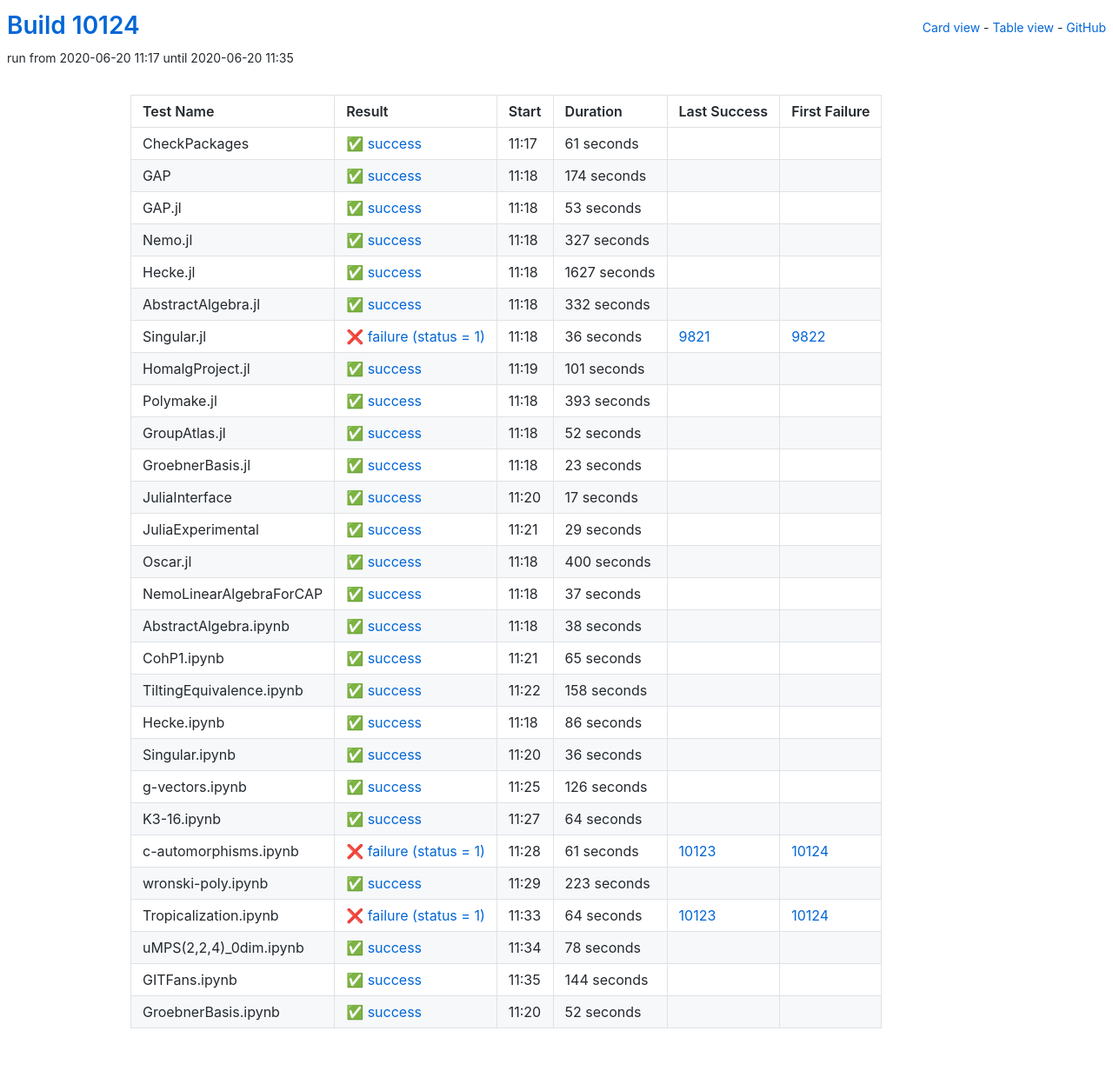
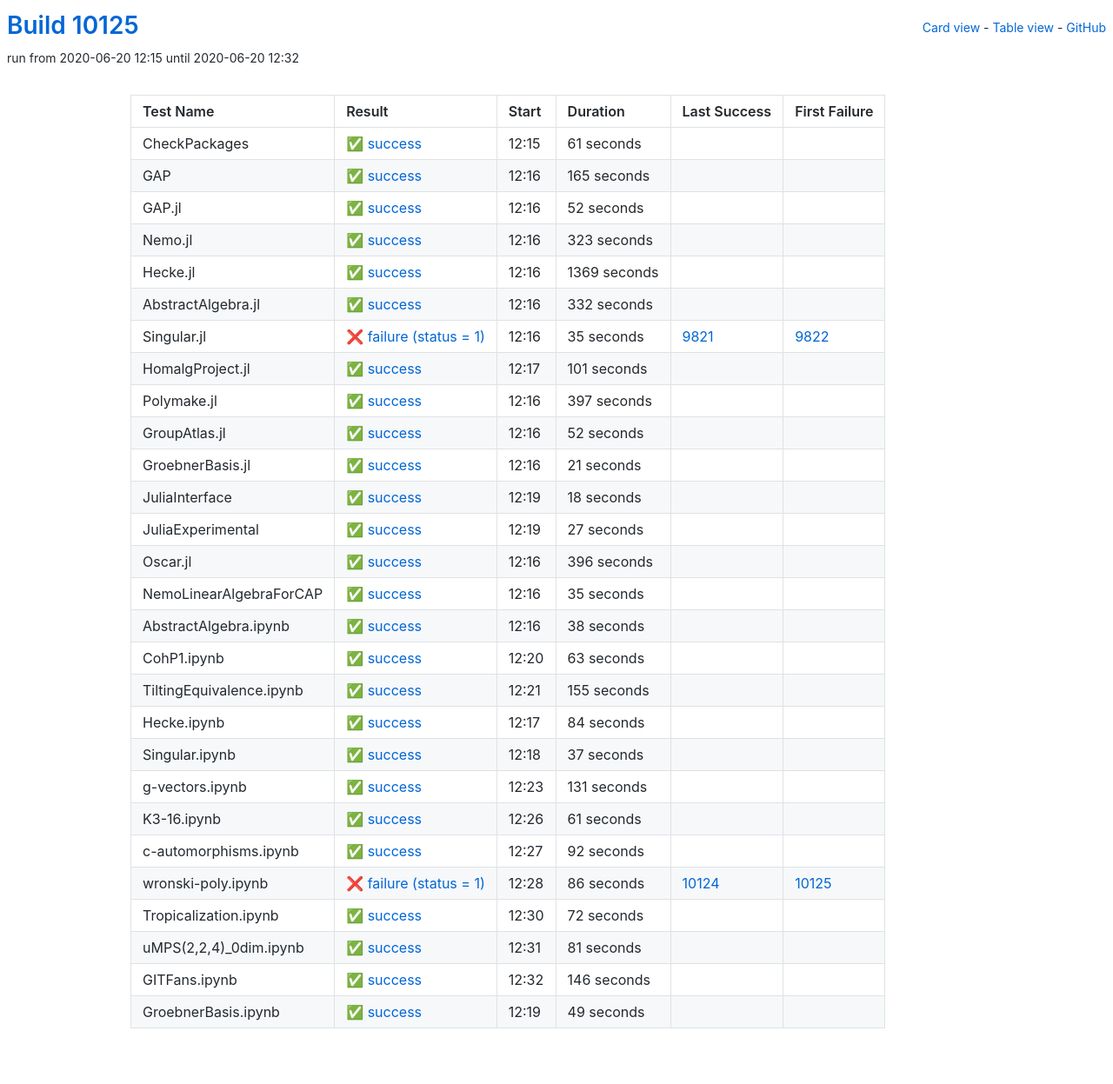
Before and after one commit to oscar-system/oscar-ci-status, a Jekyll site: the page built from table.html, in a window 1280 px wide. Shown: the whole page at 87% size. Built offline with Jekyll 4.4.1, drawn with Linux system fonts in a browser that asks for light colours.

Commit message:
Build #10125

```diff
--- a/_data/ci.yml
+++ b/_data/ci.yml
@@ -1,6 +1,6 @@
 ---
-build: 10124
-build_url: https://oscarci.mathematik.uni-kl.de/job/oscar/10124/
+build: 10125
+build_url: https://oscarci.mathematik.uni-kl.de/job/oscar/10125/
 job: oscar
 organization: oscar-system
 repo: oscar-ci-status
@@ -8,8 +8,8 @@ repourl: https://github.com/oscar-system/oscar-ci-status
 tests:
 - name: CheckPackages
   id: checkpackages
-  log: https://oscarci.mathematik.uni-kl.de/job/oscar/10124/artifact/logs/build-10124/CheckPackages.log
-  start: 2020-06-20 11:17
+  log: https://oscarci.mathematik.uni-kl.de/job/oscar/10125/artifact/logs/build-10125/CheckPackages.log
+  start: 2020-06-20 12:15
   success: true
   exitcode: 0
   status: success
@@ -20,56 +20,56 @@ tests:
   first_failure_url:
 - name: GAP
   id: gap
-  log: https://oscarci.mathematik.uni-kl.de/job/oscar/10124/artifact/logs/build-10124/GAP.log
-  start: 2020-06-20 11:18
+  log: https://oscarci.mathematik.uni-kl.de/job/oscar/10125/artifact/logs/build-10125/GAP.log
+  start: 2020-06-20 12:16
   success: true
   exitcode: 0
   status: success
-  duration: 174
+  duration: 165
   last_success: false
   last_success_url:
   first_failure: false
   first_failure_url:
 - name: GAP.jl
   id: gap-jl
-  log: https://oscarci.mathematik.uni-kl.de/job/oscar/10124/artifact/logs/build-10124/GAP.jl.log
-  start: 2020-06-20 11:18
+  log: https://oscarci.mathematik.uni-kl.de/job/oscar/10125/artifact/logs/build-10125/GAP.jl.log
+  start: 2020-06-20 12:16
   success: true
   exitcode: 0
   status: success
-  duration: 53
+  duration: 52
   last_success: false
   last_success_url:
   first_failure: false
   first_failure_url:
 - name: Nemo.jl
   id: nemo-jl
-  log: https://oscarci.mathematik.uni-kl.de/job/oscar/10124/artifact/logs/build-10124/Nemo.jl.log
-  start: 2020-06-20 11:18
+  log: https://oscarci.mathematik.uni-kl.de/job/oscar/10125/artifact/logs/build-10125/Nemo.jl.log
+  start: 2020-06-20 12:16
   success: true
   exitcode: 0
   status: success
-  duration: 327
+  duration: 323
   last_success: false
   last_success_url:
   first_failure: false
   first_failure_url:
 - name: Hecke.jl
   id: hecke-jl
-  log: https://oscarci.mathematik.uni-kl.de/job/oscar/10124/artifact/logs/build-10124/Hecke.jl.log
-  start: 2020-06-20 11:18
+  log: https://oscarci.mathematik.uni-kl.de/job/oscar/10125/artifact/logs/build-10125/Hecke.jl.log
+  start: 2020-06-20 12:16
   success: true
   exitcode: 0
   status: success
-  duration: 1627
+  duration: 1369
   last_success: false
   last_success_url:
   first_failure: false
   first_failure_url:
 - name: AbstractAlgebra.jl
   id: abstractalgebra-jl
-  log: https://oscarci.mathematik.uni-kl.de/job/oscar/10124/artifact/logs/build-10124/AbstractAlgebra.jl.log
-  start: 2020-06-20 11:18
+  log: https://oscarci.mathematik.uni-kl.de/job/oscar/10125/artifact/logs/build-10125/AbstractAlgebra.jl.log
+  start: 2020-06-20 12:16
   success: true
   exitcode: 0
   status: success
@@ -80,20 +80,20 @@ tests:
   first_failure_url:
 - name: Singular.jl
   id: singular-jl
-  log: https://oscarci.mathematik.uni-kl.de/job/oscar/10124/artifact/logs/build-10124/Singular.jl.log
-  start: 2020-06-20 11:18
+  log: https://oscarci.mathematik.uni-kl.de/job/oscar/10125/artifact/logs/build-10125/Singular.jl.log
+  start: 2020-06-20 12:16
   success: false
   exitcode: 1
   status: failure
-  duration: 36
+  duration: 35
   last_success: 9821
   last_success_url: https://oscarci.mathematik.uni-kl.de/job/oscar/9821/
   first_failure: 9822
   first_failure_url: https://oscarci.mathematik.uni-kl.de/job/oscar/9822/
 - name: HomalgProject.jl
   id: homalgproject-jl
-  log: https://oscarci.mathematik.uni-kl.de/job/oscar/10124/artifact/logs/build-10124/HomalgProject.jl.log
-  start: 2020-06-20 11:19
+  log: https://oscarci.mathematik.uni-kl.de/job/oscar/10125/artifact/logs/build-10125/HomalgProject.jl.log
+  start: 2020-06-20 12:17
   success: true
   exitcode: 0
   status: success
@@ -104,20 +104,20 @@ tests:
   first_failure_url:
 - name: Polymake.jl
   id: polymake-jl
-  log: https://oscarci.mathematik.uni-kl.de/job/oscar/10124/artifact/logs/build-10124/Polymake.jl.log
-  start: 2020-06-20 11:18
+  log: https://oscarci.mathematik.uni-kl.de/job/oscar/10125/artifact/logs/build-10125/Polymake.jl.log
+  start: 2020-06-20 12:16
   success: true
   exitcode: 0
   status: success
-  duration: 393
+  duration: 397
   last_success: false
   last_success_url:
   first_failure: false
   first_failure_url:
 - name: GroupAtlas.jl
   id: groupatlas-jl
-  log: https://oscarci.mathematik.uni-kl.de/job/oscar/10124/artifact/logs/build-10124/GroupAtlas.jl.log
-  start: 2020-06-20 11:18
+  log: https://oscarci.mathematik.uni-kl.de/job/oscar/10125/artifact/logs/build-10125/GroupAtlas.jl.log
+  start: 2020-06-20 12:16
   success: true
   exitcode: 0
   status: success
@@ -128,68 +128,68 @@ tests:
   first_failure_url:
 - name: GroebnerBasis.jl
   id: groebnerbasis-jl
-  log: https://oscarci.mathematik.uni-kl.de/job/oscar/10124/artifact/logs/build-10124/GroebnerBasis.jl.log
-  start: 2020-06-20 11:18
+  log: https://oscarci.mathematik.uni-kl.de/job/oscar/10125/artifact/logs/build-10125/GroebnerBasis.jl.log
+  start: 2020-06-20 12:16
   success: true
   exitcode: 0
   status: success
-  duration: 23
+  duration: 21
   last_success: false
   last_success_url:
   first_failure: false
   first_failure_url:
 - name: JuliaInterface
   id: juliainterface
-  log: https://oscarci.mathematik.uni-kl.de/job/oscar/10124/artifact/logs/build-10124/JuliaInterface.log
-  start: 2020-06-20 11:20
+  log: https://oscarci.mathematik.uni-kl.de/job/oscar/10125/artifact/logs/build-10125/JuliaInterface.log
+  start: 2020-06-20 12:19
   success: true
   exitcode: 0
   status: success
-  duration: 17
+  duration: 18
   last_success: false
   last_success_url:
   first_failure: false
   first_failure_url:
 - name: JuliaExperimental
   id: juliaexperimental
-  log: https://oscarci.mathematik.uni-kl.de/job/oscar/10124/artifact/logs/build-10124/JuliaExperimental.log
-  start: 2020-06-20 11:21
+  log: https://oscarci.mathematik.uni-kl.de/job/oscar/10125/artifact/logs/build-10125/JuliaExperimental.log
+  start: 2020-06-20 12:19
   success: true
   exitcode: 0
   status: success
-  duration: 29
+  duration: 27
   last_success: false
   last_success_url:
   first_failure: false
   first_failure_url:
 - name: Oscar.jl
   id: oscar-jl
-  log: https://oscarci.mathematik.uni-kl.de/job/oscar/10124/artifact/logs/build-10124/Oscar.jl.log
-  start: 2020-06-20 11:18
+  log: https://oscarci.mathematik.uni-kl.de/job/oscar/10125/artifact/logs/build-10125/Oscar.jl.log
+  start: 2020-06-20 12:16
   success: true
   exitcode: 0
   status: success
-  duration: 400
+  duration: 396
   last_success: false
   last_success_url:
   first_failure: false
   first_failure_url:
 - name: NemoLinearAlgebraForCAP
   id: nemolinearalgebraforcap
-  log: https://oscarci.mathematik.uni-kl.de/job/oscar/10124/artifact/logs/build-10124/NemoLinearAlgebraForCAP.log
-  start: 2020-06-20 11:18
+  log: https://oscarci.mathematik.uni-kl.de/job/oscar/10125/artifact/logs/build-10125/NemoLinearAlgebraForCAP.log
+  start: 2020-06-20 12:16
   success: true
   exitcode: 0
   status: success
-  duration: 37
+  duration: 35
   last_success: false
   last_success_url:
   first_failure: false
   first_failure_url:
 - name: AbstractAlgebra.ipynb
   id: abstractalgebra-ipynb
-  log: https://oscarci.mathematik.uni-kl.de/job/oscar/10124/artifact/logs/build-10124/AbstractAlgebra.ipynb.log
-  start: 2020-06-20 11:18
+  log: https://oscarci.mathematik.uni-kl.de/job/oscar/10125/artifact/logs/build-10125/AbstractAlgebra.ipynb.log
+  start: 2020-06-20 12:16
   success: true
   exitcode: 0
   status: success
@@ -200,144 +200,144 @@ tests:
   first_failure_url:
 - name: CohP1.ipynb
   id: cohp1-ipynb
-  log: https://oscarci.mathematik.uni-kl.de/job/oscar/10124/artifact/logs/build-10124/CohP1.ipynb.log
-  start: 2020-06-20 11:21
+  log: https://oscarci.mathematik.uni-kl.de/job/oscar/10125/artifact/logs/build-10125/CohP1.ipynb.log
+  start: 2020-06-20 12:20
   success: true
   exitcode: 0
   status: success
-  duration: 65
+  duration: 63
   last_success: false
   last_success_url:
   first_failure: false
   first_failure_url:
 - name: TiltingEquivalence.ipynb
   id: tiltingequivalence-ipynb
-  log: https://oscarci.mathematik.uni-kl.de/job/oscar/10124/artifact/logs/build-10124/TiltingEquivalence.ipynb.log
-  start: 2020-06-20 11:22
+  log: https://oscarci.mathematik.uni-kl.de/job/oscar/10125/artifact/logs/build-10125/TiltingEquivalence.ipynb.log
+  start: 2020-06-20 12:21
   success: true
   exitcode: 0
   status: success
-  duration: 158
+  duration: 155
   last_success: false
   last_success_url:
   first_failure: false
   first_failure_url:
 - name: Hecke.ipynb
   id: hecke-ipynb
-  log: https://oscarci.mathematik.uni-kl.de/job/oscar/10124/artifact/logs/build-10124/Hecke.ipynb.log
-  start: 2020-06-20 11:18
+  log: https://oscarci.mathematik.uni-kl.de/job/oscar/10125/artifact/logs/build-10125/Hecke.ipynb.log
+  start: 2020-06-20 12:17
   success: true
   exitcode: 0
   status: success
-  duration: 86
+  duration: 84
   last_success: false
   last_success_url:
   first_failure: false
   first_failure_url:
 - name: Singular.ipynb
   id: singular-ipynb
-  log: https://oscarci.mathematik.uni-kl.de/job/oscar/10124/artifact/logs/build-10124/Singular.ipynb.log
-  start: 2020-06-20 11:20
+  log: https://oscarci.mathematik.uni-kl.de/job/oscar/10125/artifact/logs/build-10125/Singular.ipynb.log
+  start: 2020-06-20 12:18
   success: true
   exitcode: 0
   status: success
-  duration: 36
+  duration: 37
   last_success: false
   last_success_url:
   first_failure: false
   first_failure_url:
 - name: g-vectors.ipynb
   id: g-vectors-ipynb
-  log: https://oscarci.mathematik.uni-kl.de/job/oscar/10124/artifact/logs/build-10124/g-vectors.ipynb.log
-  start: 2020-06-20 11:25
+  log: https://oscarci.mathematik.uni-kl.de/job/oscar/10125/artifact/logs/build-10125/g-vectors.ipynb.log
+  start: 2020-06-20 12:23
   success: true
   exitcode: 0
   status: success
-  duration: 126
+  duration: 131
   last_success: false
   last_success_url:
   first_failure: false
   first_failure_url:
 - name: K3-16.ipynb
   id: k3-16-ipynb
-  log: https://oscarci.mathematik.uni-kl.de/job/oscar/10124/artifact/logs/build-10124/K3-16.ipynb.log
-  start: 2020-06-20 11:27
+  log: https://oscarci.mathematik.uni-kl.de/job/oscar/10125/artifact/logs/build-10125/K3-16.ipynb.log
+  start: 2020-06-20 12:26
   success: true
   exitcode: 0
   status: success
-  duration: 64
+  duration: 61
   last_success: false
   last_success_url:
   first_failure: false
   first_failure_url:
 - name: c-automorphisms.ipynb
   id: c-automorphisms-ipynb
-  log: https://oscarci.mathematik.uni-kl.de/job/oscar/10124/artifact/logs/build-10124/c-automorphisms.ipynb.log
-  start: 2020-06-20 11:28
-  success: false
-  exitcode: 1
-  status: failure
-  duration: 61
-  last_success: 10123
-  last_success_url: https://oscarci.mathematik.uni-kl.de/job/oscar/10123/
-  first_failure: 10124
-  first_failure_url: https://oscarci.mathematik.uni-kl.de/job/oscar/10124/
-- name: wronski-poly.ipynb
-  id: wronski-poly-ipynb
-  log: https://oscarci.mathematik.uni-kl.de/job/oscar/10124/artifact/logs/build-10124/wronski-poly.ipynb.log
-  start: 2020-06-20 11:29
+  log: https://oscarci.mathematik.uni-kl.de/job/oscar/10125/artifact/logs/build-10125/c-automorphisms.ipynb.log
+  start: 2020-06-20 12:27
   success: true
   exitcode: 0
   status: success
-  duration: 223
+  duration: 92
   last_success: false
   last_success_url:
   first_failure: false
   first_failure_url:
-- name: Tropicalization.ipynb
-  id: tropicalization-ipynb
-  log: https://oscarci.mathematik.uni-kl.de/job/oscar/10124/artifact/logs/build-10124/Tropicalization.ipynb.log
-  start: 2020-06-20 11:33
+- name: wronski-poly.ipynb
+  id: wronski-poly-ipynb
+  log: https://oscarci.mathematik.uni-kl.de/job/oscar/10125/artifact/logs/build-10125/wronski-poly.ipynb.log
+  start: 2020-06-20 12:28
   success: false
   exitcode: 1
   status: failure
-  duration: 64
-  last_success: 10123
-  last_success_url: https://oscarci.mathematik.uni-kl.de/job/oscar/10123/
-  first_failure: 10124
-  first_failure_url: https://oscarci.mathematik.uni-kl.de/job/oscar/10124/
-- name: uMPS(2,2,4)_0dim.ipynb
-  id: umps-2-2-4-0dim-ipynb
-  log: https://oscarci.mathematik.uni-kl.de/job/oscar/10124/artifact/logs/build-10124/uMPS-2-2-4-_0dim.ipynb.log
-  start: 2020-06-20 11:34
+  duration: 86
+  last_success: 10124
+  last_success_url: https://oscarci.mathematik.uni-kl.de/job/oscar/10124/
+  first_failure: 10125
+  first_failure_url: https://oscarci.mathematik.uni-kl.de/job/oscar/10125/
+- name: Tropicalization.ipynb
+  id: tropicalization-ipynb
+  log: https://oscarci.mathematik.uni-kl.de/job/oscar/10125/artifact/logs/build-10125/Tropicalization.ipynb.log
+  start: 2020-06-20 12:30
   success: true
   exitcode: 0
   status: success
-  duration: 78
+  duration: 72
+  last_success: false
+  last_success_url:
+  first_failure: false
+  first_failure_url:
+- name: uMPS(2,2,4)_0dim.ipynb
+  id: umps-2-2-4-0dim-ipynb
+  log: https://oscarci.mathematik.uni-kl.de/job/oscar/10125/artifact/logs/build-10125/uMPS-2-2-4-_0dim.ipynb.log
+  start: 2020-06-20 12:31
+  success: true
+  exitcode: 0
+  status: success
+  duration: 81
   last_success: false
   last_success_url:
   first_failure: false
   first_failure_url:
 - name: GITFans.ipynb
   id: gitfans-ipynb
-  log: https://oscarci.mathematik.uni-kl.de/job/oscar/10124/artifact/logs/build-10124/GITFans.ipynb.log
-  start: 2020-06-20 11:35
+  log: https://oscarci.mathematik.uni-kl.de/job/oscar/10125/artifact/logs/build-10125/GITFans.ipynb.log
+  start: 2020-06-20 12:32
   success: true
   exitcode: 0
   status: success
-  duration: 144
+  duration: 146
   last_success: false
   last_success_url:
   first_failure: false
   first_failure_url:
 - name: GroebnerBasis.ipynb
   id: groebnerbasis-ipynb
-  log: https://oscarci.mathematik.uni-kl.de/job/oscar/10124/artifact/logs/build-10124/GroebnerBasis.ipynb.log
-  start: 2020-06-20 11:20
+  log: https://oscarci.mathematik.uni-kl.de/job/oscar/10125/artifact/logs/build-10125/GroebnerBasis.ipynb.log
+  start: 2020-06-20 12:19
   success: true
   exitcode: 0
   status: success
-  duration: 52
+  duration: 49
   last_success: false
   last_success_url:
   first_failure: false
```
Also changed, not shown: README.md.
